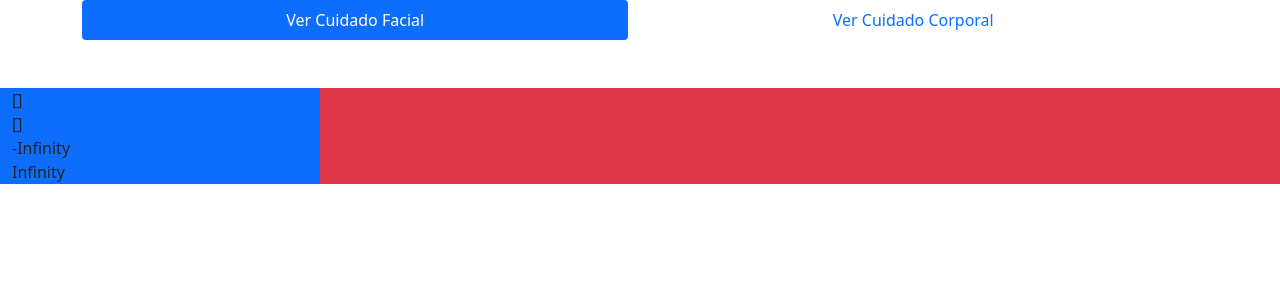
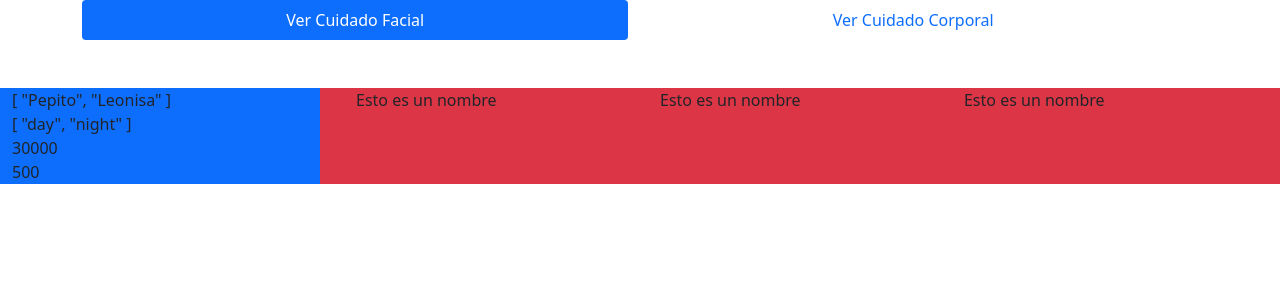
Before and after one commit to davcrash/milo-shop, an Angular app: page / in a window 1280 px wide. Shown: the top 300 px of the page. Built offline with nearby package versions, Linux system fonts and the light colour scheme.

Commit message:
add new products types

```diff
--- a/src/app/mock/products.mock.ts
+++ b/src/app/mock/products.mock.ts
@@ -32,7 +32,29 @@ const products: Product[] = [
     name: 'Esto es un nombre',
     qty: 25,
     measurementUnit: 'ml',
-    price: 30000,
+    price: 20000,
+    careType: CareType.bodily,
+    brand: 'Leonisa',
+    applicationTime: 'day',
+  },
+  {
+    photoUrl:
+      'https://i.picsum.photos/id/939/200/200.jpg?hmac=iqiSg4LCwK5ANmtBOgb0nQOLsoedkjQNxc_AH-WNlFc',
+    name: 'Esto es un nombre',
+    qty: 25,
+    measurementUnit: 'ml',
+    price: 12331,
+    careType: CareType.bodily,
+    brand: 'Leonisa',
+    applicationTime: 'day',
+  },
+  {
+    photoUrl:
+      'https://i.picsum.photos/id/939/200/200.jpg?hmac=iqiSg4LCwK5ANmtBOgb0nQOLsoedkjQNxc_AH-WNlFc',
+    name: 'Esto es un nombre',
+    qty: 25,
+    measurementUnit: 'ml',
+    price: 200,
     careType: CareType.bodily,
     brand: 'Pepito',
     applicationTime: 'day',
@@ -43,7 +65,7 @@ const products: Product[] = [
     name: 'Esto es un nombre',
     qty: 25,
     measurementUnit: 'ml',
-    price: 30000,
+    price: 1200,
     careType: CareType.bodily,
     brand: 'Pepito',
     applicationTime: 'day',
@@ -54,7 +76,18 @@ const products: Product[] = [
     name: 'Esto es un nombre',
     qty: 25,
     measurementUnit: 'ml',
-    price: 30000,
+    price: 1234,
+    careType: CareType.bodily,
+    brand: 'Gucci',
+    applicationTime: 'night',
+  },
+  {
+    photoUrl:
+      'https://i.picsum.photos/id/939/200/200.jpg?hmac=iqiSg4LCwK5ANmtBOgb0nQOLsoedkjQNxc_AH-WNlFc',
+    name: 'Esto es un nombre',
+    qty: 25,
+    measurementUnit: 'ml',
+    price: 1234,
     careType: CareType.bodily,
     brand: 'Pepito',
     applicationTime: 'day',
@@ -65,8 +98,30 @@ const products: Product[] = [
     name: 'Esto es un nombre',
     qty: 25,
     measurementUnit: 'ml',
-    price: 30000,
+    price: 7000,
     careType: CareType.bodily,
+    brand: 'Bebes',
+    applicationTime: 'day',
+  },
+  {
+    photoUrl:
+      'https://i.picsum.photos/id/939/200/200.jpg?hmac=iqiSg4LCwK5ANmtBOgb0nQOLsoedkjQNxc_AH-WNlFc',
+    name: 'Esto es un nombre',
+    qty: 25,
+    measurementUnit: 'ml',
+    price: 700,
+    careType: CareType.bodily,
+    brand: 'Pepito',
+    applicationTime: 'night',
+  },
+  {
+    photoUrl:
+      'https://i.picsum.photos/id/939/200/200.jpg?hmac=iqiSg4LCwK5ANmtBOgb0nQOLsoedkjQNxc_AH-WNlFc',
+    name: 'Esto es un nombre',
+    qty: 25,
+    measurementUnit: 'ml',
+    price: 500,
+    careType: CareType.facial,
     brand: 'Pepito',
     applicationTime: 'day',
   },
@@ -77,7 +132,7 @@ const products: Product[] = [
     qty: 25,
     measurementUnit: 'ml',
     price: 30000,
-    careType: CareType.bodily,
+    careType: CareType.facial,
     brand: 'Pepito',
     applicationTime: 'day',
   },
@@ -87,65 +142,10 @@ const products: Product[] = [
     name: 'Esto es un nombre',
     qty: 25,
     measurementUnit: 'ml',
-    price: 30000,
-    careType: CareType.bodily,
-    brand: 'Pepito',
-    applicationTime: 'day',
-  },
-  {
-    photoUrl:
-      'https://i.picsum.photos/id/939/200/200.jpg?hmac=iqiSg4LCwK5ANmtBOgb0nQOLsoedkjQNxc_AH-WNlFc',
-    name: 'Esto es un nombre',
-    qty: 25,
-    measurementUnit: 'ml',
-    price: 30000,
-    careType: CareType.bodily,
-    brand: 'Pepito',
-    applicationTime: 'day',
-  },
-  {
-    photoUrl:
-      'https://i.picsum.photos/id/939/200/200.jpg?hmac=iqiSg4LCwK5ANmtBOgb0nQOLsoedkjQNxc_AH-WNlFc',
-    name: 'Esto es un nombre',
-    qty: 25,
-    measurementUnit: 'ml',
-    price: 30000,
-    careType: CareType.bodily,
-    brand: 'Pepito',
-    applicationTime: 'day',
-  },
-  {
-    photoUrl:
-      'https://i.picsum.photos/id/939/200/200.jpg?hmac=iqiSg4LCwK5ANmtBOgb0nQOLsoedkjQNxc_AH-WNlFc',
-    name: 'Esto es un nombre',
-    qty: 25,
-    measurementUnit: 'ml',
-    price: 30000,
-    careType: CareType.bodily,
-    brand: 'Pepito',
-    applicationTime: 'day',
-  },
-  {
-    photoUrl:
-      'https://i.picsum.photos/id/939/200/200.jpg?hmac=iqiSg4LCwK5ANmtBOgb0nQOLsoedkjQNxc_AH-WNlFc',
-    name: 'Esto es un nombre',
-    qty: 25,
-    measurementUnit: 'ml',
-    price: 30000,
-    careType: CareType.bodily,
-    brand: 'Pepito',
-    applicationTime: 'day',
-  },
-  {
-    photoUrl:
-      'https://i.picsum.photos/id/939/200/200.jpg?hmac=iqiSg4LCwK5ANmtBOgb0nQOLsoedkjQNxc_AH-WNlFc',
-    name: 'Esto es un nombre',
-    qty: 25,
-    measurementUnit: 'ml',
-    price: 30000,
-    careType: CareType.bodily,
-    brand: 'Pepito',
-    applicationTime: 'day',
+    price: 2000,
+    careType: CareType.facial,
+    brand: 'Leonisa',
+    applicationTime: 'night',
   },
 ];
 
```
